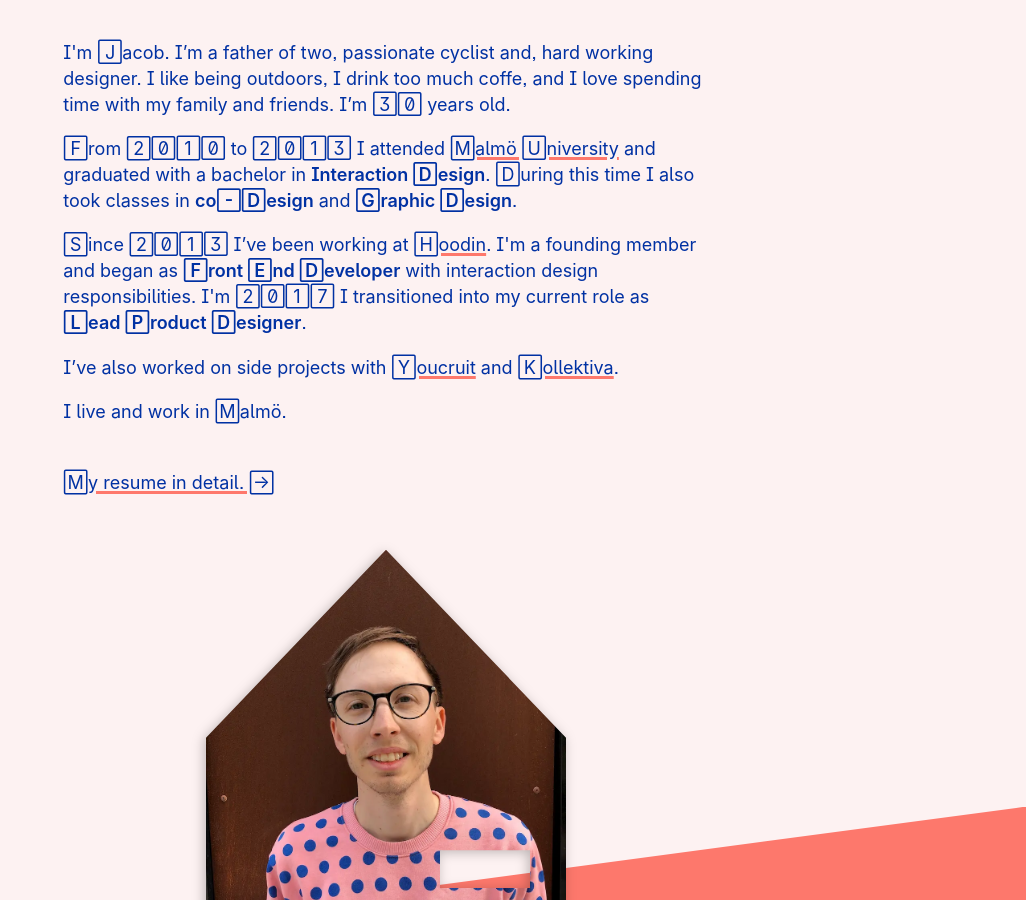
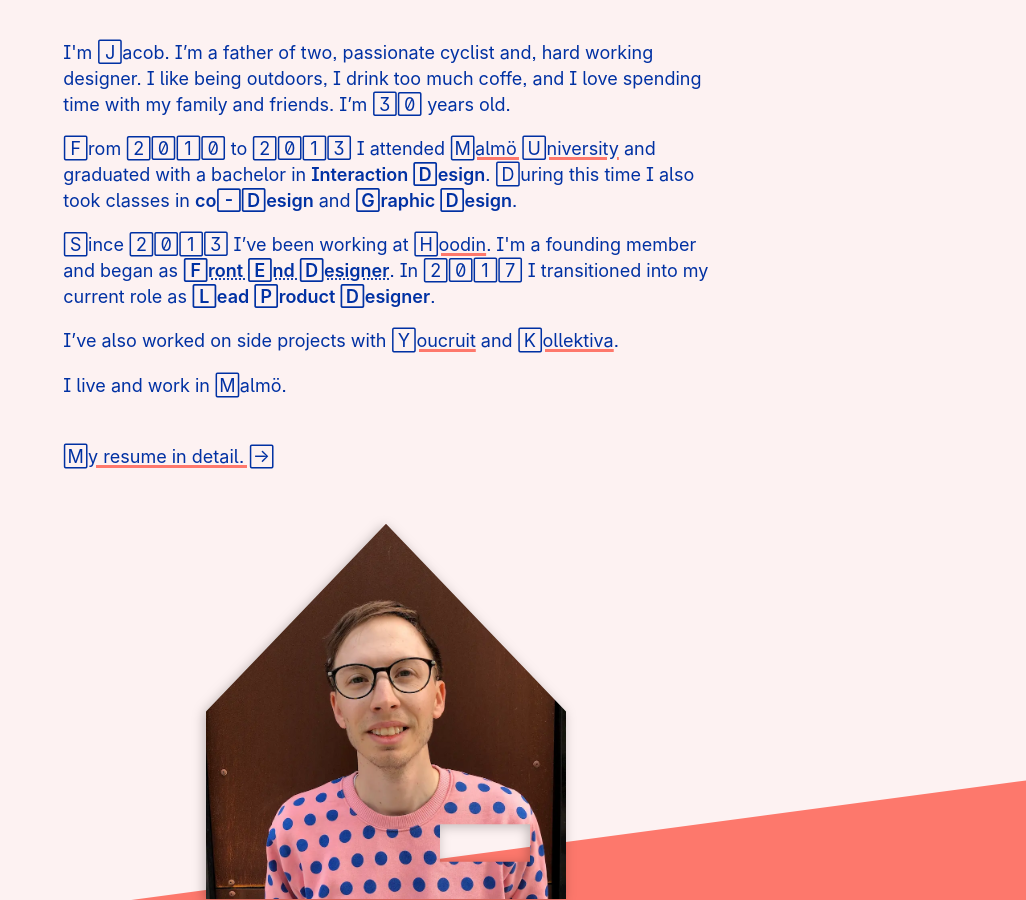
Before and after one commit to jacoblindstrm/jacoblindstrm.github.io, a Jekyll site: the page built from about.html, in a window 1280 px wide and 900 px high, scrolled down 374 px. Shown: the whole window, without its empty margins (254-1280 px from the left). Built offline with Jekyll 4.4.1, drawn with Linux system fonts in a browser that asks for light colours.

Commit message:
Update about.html

```diff
--- a/about.html
+++ b/about.html
@@ -12,7 +12,7 @@ permalink: /about/
     <p>From 2010 to 2013 I attended <a href="https://edu.mau.se/en/Program/TGIDE" itemprop="alumniOf" rel="noopener">Malmö University</a> and graduated with a bachelor in <strong>Interaction Design</strong>. During this time I
     also took classes in <strong>co-Design</strong> and <strong>Graphic Design</strong>.</p>
 
-    <p>Since 2013 I’ve been working at <a href="https://hoodin.com" itemprop="worksFor" rel="noopener">Hoodin</a>. I'm a founding member and began as <strong>Front End Developer</strong> with interaction design responsibilities. I'm 2017 I transitioned into my current role as <strong itemprop="jobTitle">Lead Product&nbsp;Designer</strong>.</p>
+    <p>Since 2013 I’ve been working at <a href="https://hoodin.com" itemprop="worksFor" rel="noopener">Hoodin</a>. I'm a founding member and began as <strong><abbr title="Front end developer with Interaction Design responsibilities">Front End Designer</abbr></strong>. In 2017 I transitioned into my current role as <strong itemprop="jobTitle">Lead Product&nbsp;Designer</strong>.</p>
 
     <p>I’ve also worked on side projects with <a href="https://youcruit.com" rel="noopener">Youcruit</a> and <a href="https://www.kollektiva.se" rel="noopener">Kollektiva</a>.</p>
 
```
